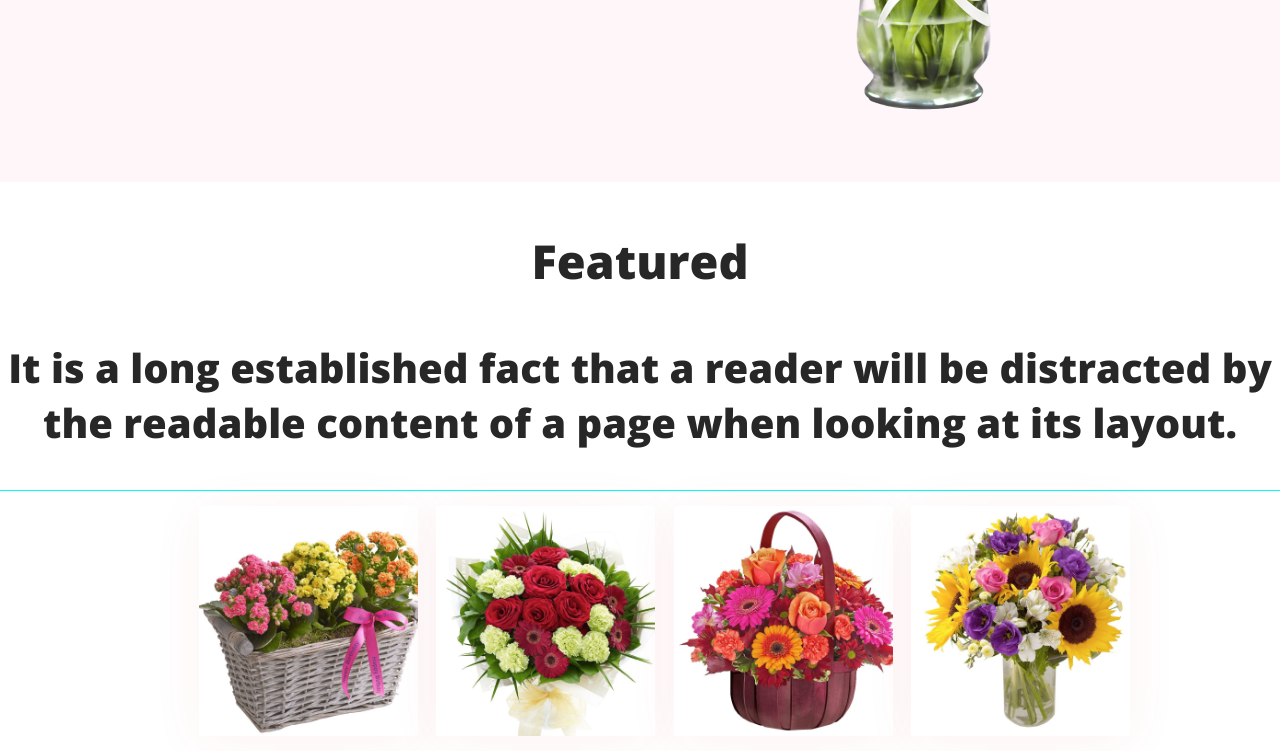
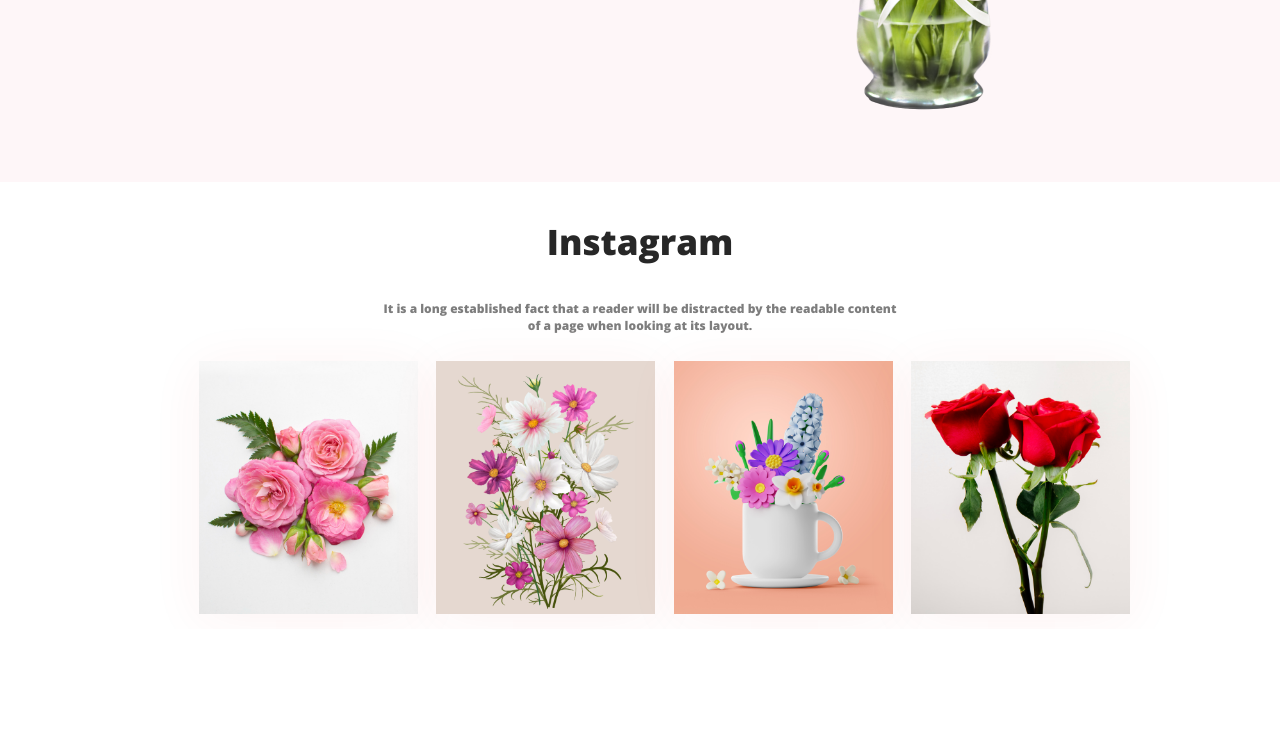
Before and after one commit to pollobkhalil/My-first-assignment, a plain HTML site: page index.html in a window 1280 px wide. Shown: the part 2256-3007 px from the top of the page. After the commit the page ends 2885 px from the top, so only its background shows below. Drawn offline with nearby package versions, Linux system fonts and the light colour scheme.

Commit message:
shared instagram

```diff
--- a/css/style.css
+++ b/css/style.css
@@ -259,3 +259,50 @@
     font-weight: 500;
     padding: 17px 48px;
 }
+.ins-pera{
+    color: rgba(39, 39, 39, 0.60);
+    text-align: center;
+    font-size: 12px;
+    font-weight: 400;
+
+}
+.section-box-4{
+    width: 229px;
+    height: 253px;
+    background: aqua;
+    background-image: url('../image/Flower\ 01.png');
+    background-size: cover;
+    box-shadow: 0px 6px 50px 0px rgba(218, 44, 44, 0.06);
+}
+
+.section-box-5{
+    width: 229px;
+    height: 253px;
+    background: aqua;
+    background-image: url('../image/Rectangle\ 4.png');
+    background-size: cover;
+    box-shadow: 0px 6px 50px 0px rgba(218, 44, 44, 0.06);
+}
+.section-box-6{
+    width: 229px;
+    height: 253px;
+    background: aqua;
+    background-image: url('../image/Rectangle\ 5.png');
+    background-size: cover;
+    box-shadow: 0px 6px 50px 0px rgba(218, 44, 44, 0.06);
+}
+.section-box-7{
+    width: 229px;
+    height: 253px;
+    background: aqua;
+    background-image: url('../image/Rectangle\ 6.png');
+    background-size: cover;
+    box-shadow: 0px 6px 50px 0px rgba(218, 44, 44, 0.06);
+}
+.section-head-ins{
+    text-align: center;
+    color: #272727;
+    text-align: center;
+    font-size: 30px;
+    font-weight: 800;
+}
--- a/index.html
+++ b/index.html
@@ -124,34 +124,33 @@
 <!-- start instagram -->
 
 <section>
-    <div class="section-head"><h3>Featured</h3>
-        <p>It is a long established fact that a reader will be distracted by <br> the readable content of a page when looking at its layout.</p>
+    <div class="section-head-ins"><h3>Instagram</h3>
+        <p class="ins-pera">It is a long established fact that a reader will be distracted by  the readable content <br> of a page when looking at its layout.</p>
     </div>
     <div class="section-2">
         <div class="box-container">
         <div class="all-box">
-    <div class="section-box">
+    <div class="section-box-4">
         <div class="box-contant">
 
         </div>
     </div>
-    <div class="section-box-1">
+    <div class="section-box-5">
         <div class="box-contant">
 
         </div>
     </div>
-    <div class="section-box-2">
+    <div class="section-box-6">
         <div class="box-contant">
 
         </div>
     </div>
-    <div class="section-box-3">
+    <div class="section-box-7">
         <div class="box-contant">
 
         </div>
-    </div>
-
-        </div>
+          </div>
+       </div>
     </div>
 
     </main>
```
